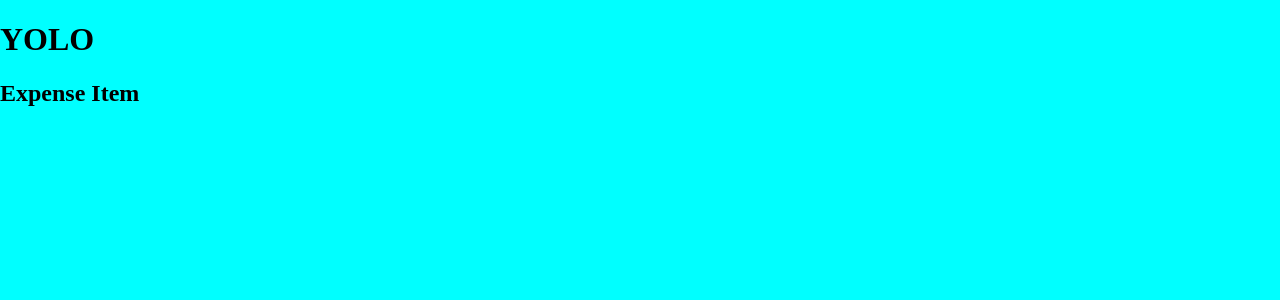
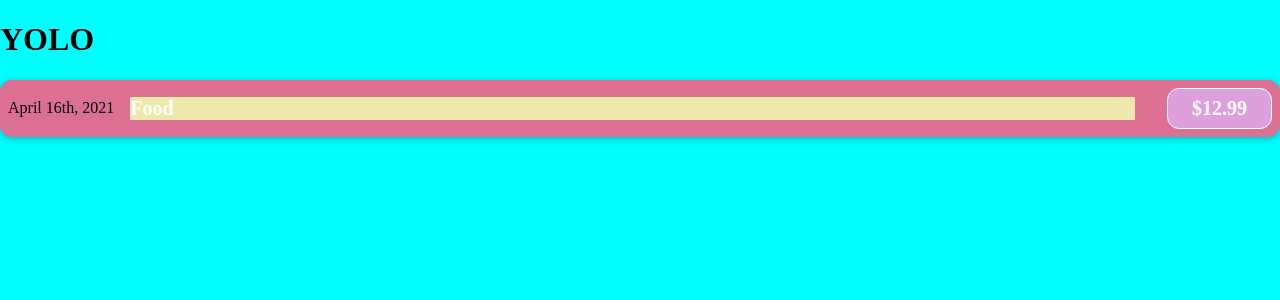
Before and after one commit to thenatural86/react-calendar, a React (Create React App) app: page / in a window 1280 px wide. Shown: the top 300 px of the page. Built offline with nearby package versions, Linux system fonts and the light colour scheme.

Commit message:
prelim styles

```diff
--- /dev/null
+++ b/src/components/ExpenseItem.css
@@ -0,0 +1,56 @@
+.expense-item {
+  display: flex;
+  justify-content: space-between;
+  align-items: center;
+  box-shadow: 0 2px 8px rgba(0, 0, 0, 0.25);
+  padding: 0.5rem;
+  margin: 1rem 0;
+  border-radius: 12px;
+  background-color: palevioletred;
+}
+
+.expense-item__description {
+  display: flex;
+  flex-direction: column;
+  gap: 1rem;
+  align-items: flex-end;
+  flex-flow: column-reverse;
+  justify-content: flex-start;
+  flex: 1;
+}
+
+.expense-item h2 {
+  background-color: palegoldenrod;
+  font-size: 1rem;
+  flex: 1;
+  margin: 0 1rem;
+  color: white;
+}
+
+.expense-item__price {
+  font-size: 1rem;
+  font-weight: bold;
+  color: white;
+  background-color: plum;
+  border: 1px solid white;
+  padding: 0.5rem;
+  border-radius: 12px;
+}
+
+@media (min-width: 580px) {
+  .expense-item__description {
+    flex-direction: row;
+    align-items: center;
+    justify-content: flex-start;
+    flex: 1;
+  }
+
+  .expense-item__description h2 {
+    font-size: 1.25rem;
+  }
+
+  .expense-item__price {
+    font-size: 1.25rem;
+    padding: 0.5rem 1.5rem;
+  }
+}
--- a/src/components/ExpenseItem.js
+++ b/src/components/ExpenseItem.js
@@ -1,7 +1,19 @@
-import React from 'react'
+import React, { useState } from 'react'
+import './ExpenseItem.css'
 
 const ExpenseItem = () => {
-  return <h2>Expense Item</h2>
+  const [item, setItem] = useState('Food')
+  const [amount, setAmount] = useState('12.99')
+
+  return (
+    <div className='expense-item'>
+      <div>April 16th, 2021</div>
+      <div className='expense-item__description'>
+        <h2>{item}</h2>
+        <div className='expense-item__price'>${parseFloat(amount)}</div>
+      </div>
+    </div>
+  )
 }
 
 export default ExpenseItem
```
